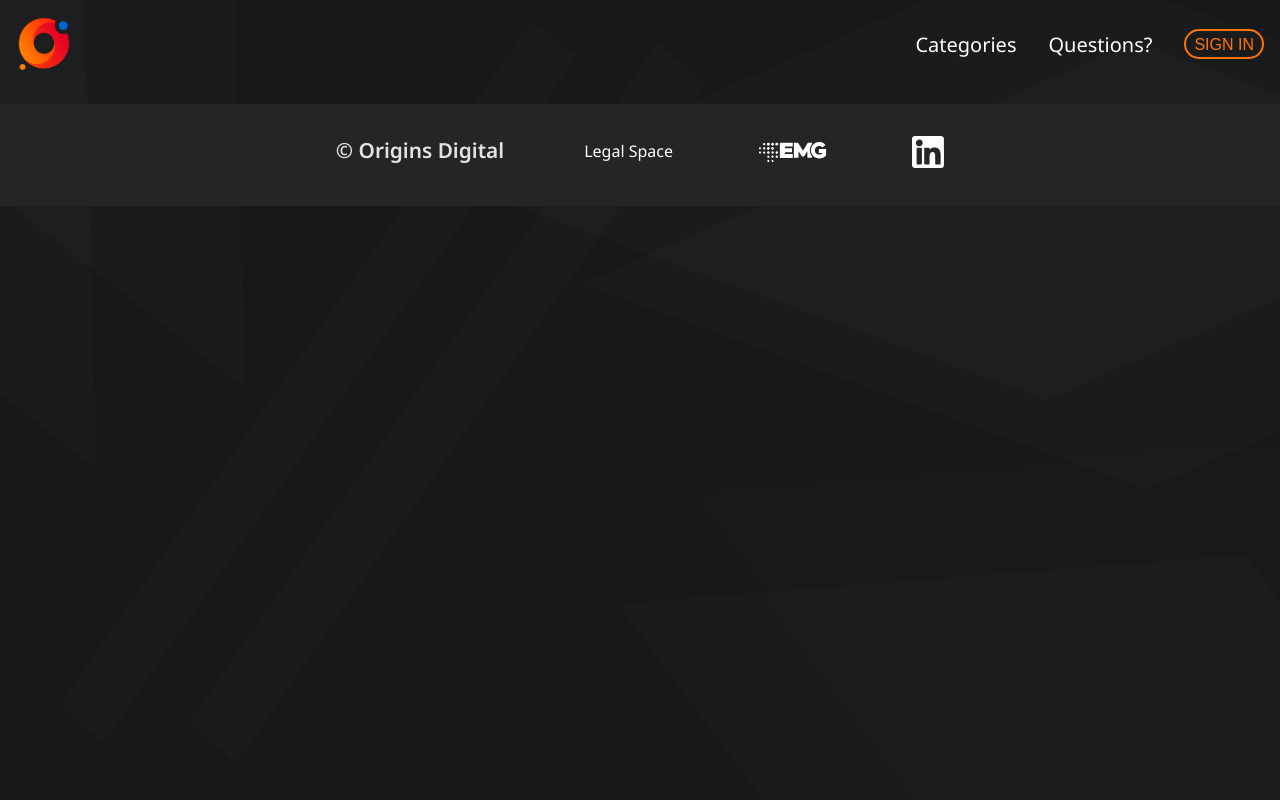
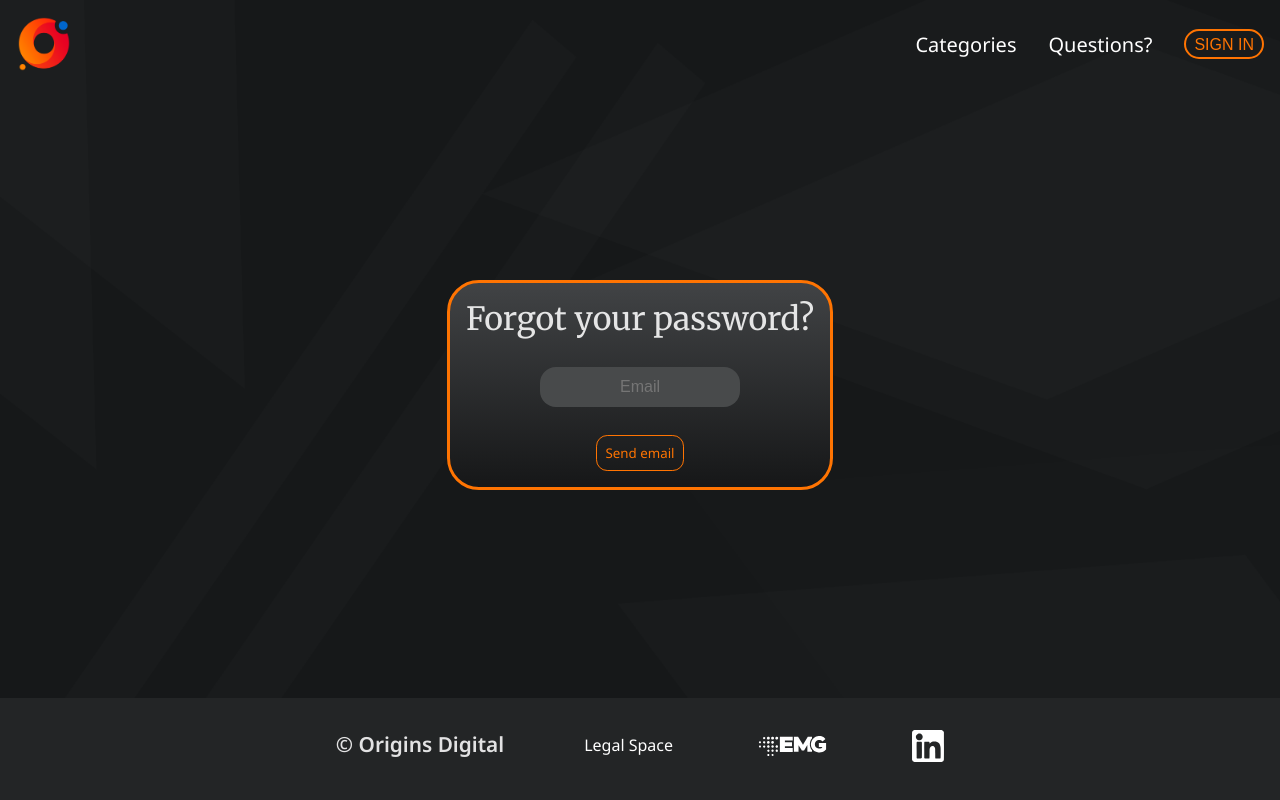
Before and after one commit to WildCodeSchool/2022-11-JS-RemoteFR-Geekrew-P3-OriginsDigital, a React (Vite) app in the folder frontend/: page /password in a window 1280 px wide. Built offline with nearby package versions, Linux system fonts and the light colour scheme.

Commit message:
Password page check

```diff
--- a/frontend/src/App.jsx
+++ b/frontend/src/App.jsx
@@ -22,6 +22,7 @@ import TermsOfSale from "./pages/TermsOfSale";
 import Account from "./pages/Account";
 import Help from "./pages/Help";
 import DeskNavbar from "./components/DeskNavbar";
+import PasswordForgot from "./pages/PasswordForgot";
 
 function App() {
   return (
@@ -47,6 +48,7 @@ function App() {
           <Route path="/gtcu" element={<TermsOfUse />} />
           <Route path="/gtcs" element={<TermsOfSale />} />
           <Route path="/help" element={<Help />} />
+          <Route path="/password" element={<PasswordForgot />} />
         </Routes>
         <ToastContainer theme="dark" />
         <Navbar />
--- a/frontend/src/components/ConfirmPassword.jsx
+++ b/frontend/src/components/ConfirmPassword.jsx
@@ -1,7 +1,9 @@
 import React, { useState } from "react";
 import PropTypes from "prop-types";
+import { Eye, EyeOff } from "react-ionicons";
+
 import styles from "../styles/SignUp.module.scss";
-import { Eye, EyeOff } from "react-ionicons";
+
 function ConfirmPassword({ setConfirmPassword, confirmPassword, password }) {
   const [passwordVisible, setPasswordVisible] = useState(false);
   const handleChangeConfirmPassword = (event) => {
--- a/frontend/src/components/Password.jsx
+++ b/frontend/src/components/Password.jsx
@@ -1,7 +1,7 @@
 import React, { useState } from "react";
 import PropTypes from "prop-types";
+import { Eye, EyeOff } from "react-ionicons";
 import styles from "../styles/SignUp.module.scss";
-import { Eye, EyeOff } from "react-ionicons";
 
 function validatePassword(password) {
   const passw =
--- /dev/null
+++ b/frontend/src/pages/PasswordForgot.jsx
@@ -0,0 +1,35 @@
+import React, { useState } from "react";
+import { useSignInContext } from "../contexts/SignInContext";
+import styles from "../styles/PasswordForgot.module.scss";
+
+import Email from "../components/Email";
+
+export default function PasswordForgot() {
+  const { email, setEmail } = useSignInContext();
+  const [send, setSend] = useState(false);
+  const onPressSend = () => {
+    setSend(true);
+  };
+  return (
+    <div className={styles["forgot-container"]}>
+      <div className={styles["forgot-card"]}>
+        <div className={styles["forgot-title"]}>Forgot your password?</div>
+        <div className={styles["forgot-email"]}>
+          <Email email={email} setEmail={setEmail} />
+        </div>
+        <button
+          type="button"
+          className={styles["forgot-btn"]}
+          onClick={onPressSend}
+        >
+          Send email
+        </button>
+      </div>
+      {send && (
+        <p className={styles.sended}>
+          An email has been sent you. Check your mailbox.
+        </p>
+      )}
+    </div>
+  );
+}
--- a/frontend/src/pages/SignIn.jsx
+++ b/frontend/src/pages/SignIn.jsx
@@ -1,7 +1,7 @@
 import { useState } from "react";
 import axios from "axios";
 import { toast } from "react-toastify";
-import { useNavigate } from "react-router-dom";
+import { useNavigate, Link } from "react-router-dom";
 import styles from "../styles/SignIn.module.scss";
 import { useSignInContext } from "../contexts/SignInContext";
 import logoName from "../assets/logo_name.svg";
@@ -62,7 +62,9 @@ function SignIn() {
             SIGN UP
           </button>
         </div>
-        <p className={styles["sign-in-p"]}>Forgot your password?</p>
+        <Link to="/password" className={styles["sign-in-p"]}>
+          Forgot your password?
+        </Link>
       </div>
     </div>
   );
--- /dev/null
+++ b/frontend/src/styles/PasswordForgot.module.scss
@@ -0,0 +1,46 @@
+@import "variables";
+
+.forgot-container {
+    display: flex;
+    flex-direction: column;
+    height: 100%;
+    justify-content: center;
+    align-items: center;
+}
+
+.forgot-card {
+    display: flex;
+    flex-direction: column;
+    background: linear-gradient(to top, #161718, #414345);
+    border-radius: 2rem;
+    border: solid 3px #FF7402;
+    box-sizing: border-box;
+}
+
+.forgot-title {
+    font-family: $title-font;
+    margin : 1rem;
+    font-size: 2rem;
+    text-align: center;
+}
+
+.forgot-email {
+    align-self: center;
+}
+
+.forgot-btn {
+    margin: 1rem;
+    padding: 0.5rem;
+    background: none;
+    border-radius: 0.7rem;
+    border: solid 1px #ff7402;
+    color: #ff7402;
+    font-family: $text-font;
+    align-self: center;
+}
+
+.sended {
+    font-family: $text-font;
+    margin-top: 3rem;
+    text-align: center;
+}
```
